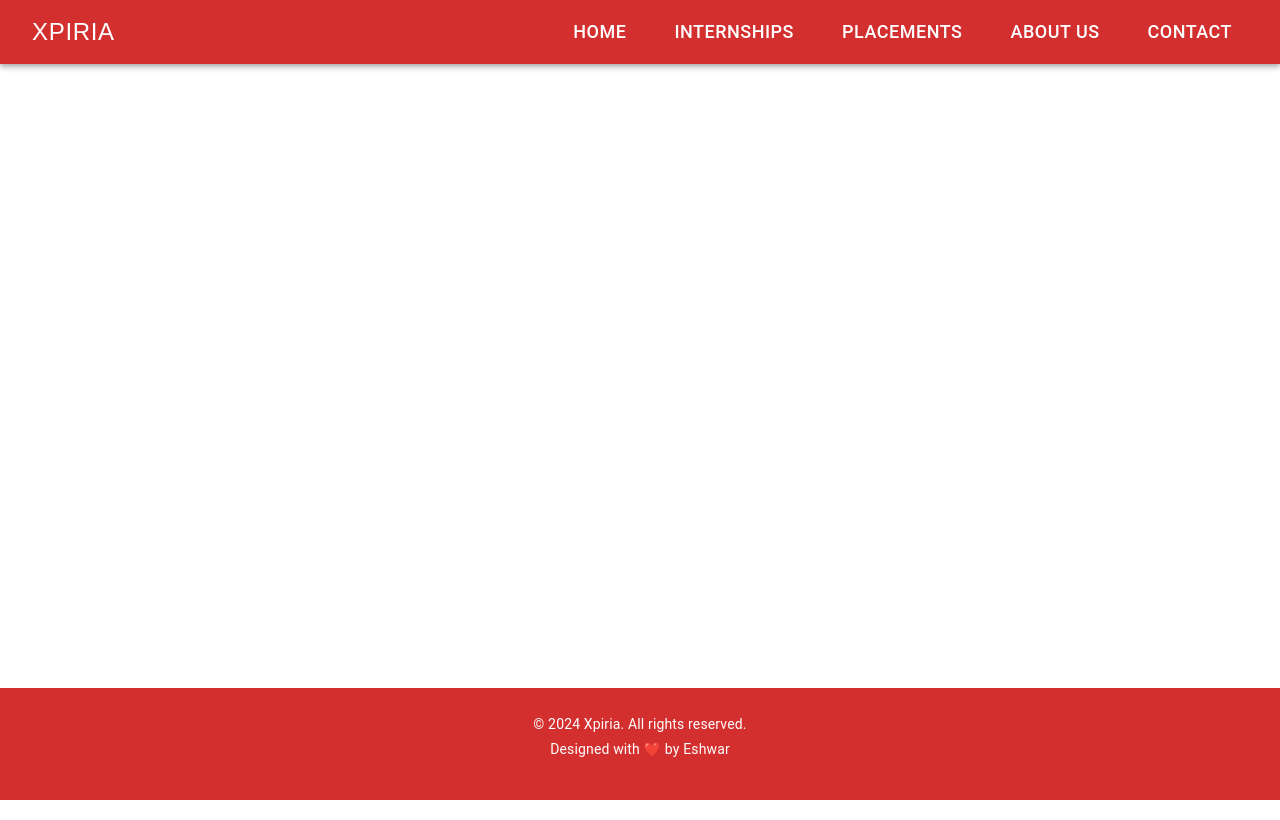
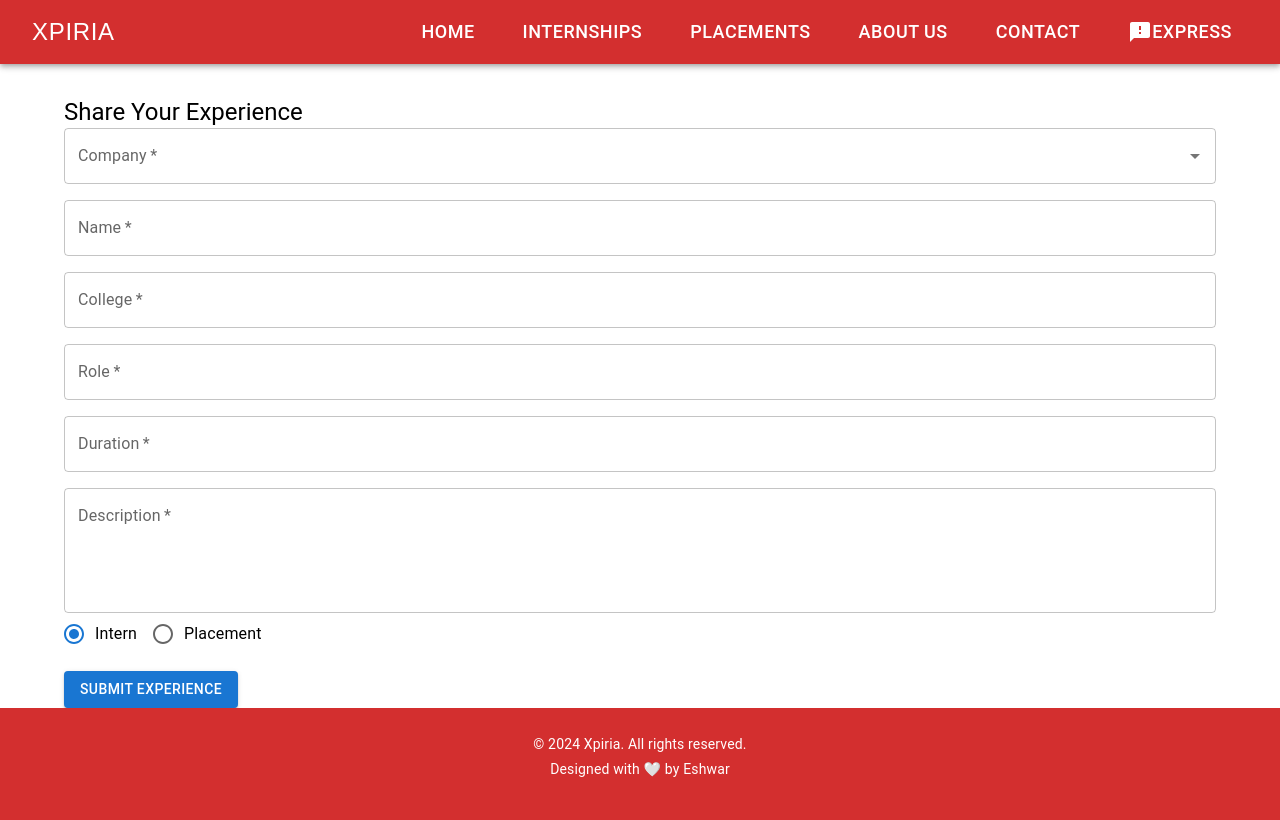
Before and after one commit to eshwar0210/xpiria_frontend, a React (Create React App) app: page /share-experience in a window 1280 px wide. Built offline with nearby package versions, Linux system fonts and the light colour scheme.

Commit message:
stalled share experience

```diff
--- a/src/App.js
+++ b/src/App.js
@@ -11,6 +11,8 @@ import Contact from './pages/Contact';
 import Footer from './components/Footer';
 import CompanyDetail from './pages/CompanyDetail';
 import StudentCard from './pages/StudentCard';
+import FeedbackIcon from '@mui/icons-material/Feedback';
+import ShareExperience from './pages/ShareExperience';
 
 function App() {
   const [drawerOpen, setDrawerOpen] = useState(false);
@@ -30,6 +32,7 @@ function App() {
     { label: 'Placements', path: '/placements' },
     { label: 'About Us', path: '/about' },
     { label: 'Contact', path: '/contact' },
+    { label: 'EXPRESS', path: '/share-experience', icon: <FeedbackIcon /> }
   ];
 
   return (
@@ -84,7 +87,8 @@ function App() {
             <Box sx={{ display: { xs: 'none', md: 'flex' } }}>
               {menuItems.map((item, index) => (
                 <Button color="inherit" href={item.path} sx={{ fontSize: 18, px: 3 }} key={index}>
-                  {item.label}
+                {item.icon}
+                  { item.label}
                 </Button>
               ))}
             </Box>
@@ -101,6 +105,7 @@ function App() {
             <Route path="/contact" element={<Contact />} />
             <Route path="/company/:id" element={<CompanyDetail />} />
             <Route path="/student/:id" element={<StudentCard />} />
+            <Route path="/share-experience" element={<ShareExperience />} />
           </Routes>
         </Container>
 
--- a/src/components/Footer.js
+++ b/src/components/Footer.js
@@ -22,7 +22,7 @@ const Footer = () => {
         © {new Date().getFullYear()} Xpiria. All rights reserved.
       </Typography>
       <Typography variant="body2" sx={{marginTop  : '5px'}}>
-        Designed with <span role="img" aria-label="heart">❤️</span> by Eshwar
+        Designed with <span role="img" aria-label="heart"> 🤍</span> by Eshwar
       </Typography>
     </Box>
   );
--- /dev/null
+++ b/src/pages/ShareExperience.js
@@ -0,0 +1,134 @@
+import React, { useState } from 'react';
+import {
+  Box,
+  TextField,
+  Button,
+  RadioGroup,
+  FormControlLabel,
+  Radio,
+  Typography,
+} from '@mui/material';
+import Autocomplete from '@mui/material/Autocomplete';
+import axios from 'axios';
+
+const ShareExperienceForm = () => {
+  const [name, setName] = useState('');
+  const [college, setCollege] = useState('');
+  const [role, setRole] = useState('');
+  const [duration, setDuration] = useState('');
+  const [description, setDescription] = useState('');
+  const [type, setType] = useState('intern');
+  const [company, setCompany] = useState(null);
+  const [options, setOptions] = useState([]);
+
+  // Fetch company suggestions based on input
+  const handleCompanyInputChange = async (event) => {
+    const { value } = event.target;
+    if (value) {
+      const response = await axios.get(`/api/companies/search?name=${value}`);
+      setOptions(response.data); // Set company options based on search results
+    } else {
+      setOptions([]);
+    }
+  };
+
+  const handleSubmit = async (e) => {
+    e.preventDefault();
+
+    // Prepare data for submission
+    const experienceData = {
+      name,
+      college,
+      role,
+      duration,
+      description,
+      type,
+      company,
+    };
+
+    // Send experienceData to your backend
+    await axios.post('/api/experiences', experienceData);
+    // Optionally, reset form fields here
+  };
+
+  return (
+    <Box component="form" onSubmit={handleSubmit} sx={{ mt: 4 }}>
+      <Typography variant="h5">Share Your Experience</Typography>
+
+      <Autocomplete
+        options={options}
+        getOptionLabel={(option) => option.name}
+        onChange={(event, value) => setCompany(value)}
+        onInputChange={handleCompanyInputChange}
+        renderInput={(params) => (
+          <TextField {...params} label="Company" variant="outlined" required fullWidth />
+        )}
+        renderOption={(props, option) => (
+          <li {...props}>
+            <img src={option.logo_url} alt={option.name} style={{ width: 30, marginRight: 10 }} />
+            {option.name}
+          </li>
+        )}
+      />
+
+      <TextField
+        label="Name"
+        variant="outlined"
+        required
+        fullWidth
+        value={name}
+        onChange={(e) => setName(e.target.value)}
+        sx={{ mt: 2 }}
+      />
+      <TextField
+        label="College"
+        variant="outlined"
+        required
+        fullWidth
+        value={college}
+        onChange={(e) => setCollege(e.target.value)}
+        sx={{ mt: 2 }}
+      />
+      <TextField
+        label="Role"
+        variant="outlined"
+        required
+        fullWidth
+        value={role}
+        onChange={(e) => setRole(e.target.value)}
+        sx={{ mt: 2 }}
+      />
+      <TextField
+        label="Duration"
+        variant="outlined"
+        required
+        fullWidth
+        value={duration}
+        onChange={(e) => setDuration(e.target.value)}
+        sx={{ mt: 2 }}
+      />
+      <TextField
+        label="Description"
+        variant="outlined"
+        required
+        fullWidth
+        multiline
+        rows={4}
+        value={description}
+        onChange={(e) => setDescription(e.target.value)}
+        sx={{ mt: 2 }}
+      />
+
+      <RadioGroup row value={type} onChange={(e) => setType(e.target.value)}>
+        <FormControlLabel value="intern" control={<Radio />} label="Intern" />
+        <FormControlLabel value="placement" control={<Radio />} label="Placement" />
+      </RadioGroup>
+
+      <Button type="submit" variant="contained" sx={{ mt: 2 }}>
+        Submit Experience
+      </Button>
+    </Box>
+  );
+};
+
+export default ShareExperienceForm;
```
Also changed, not shown: src/components/companysearch.js (added, +71 -0 lines).
